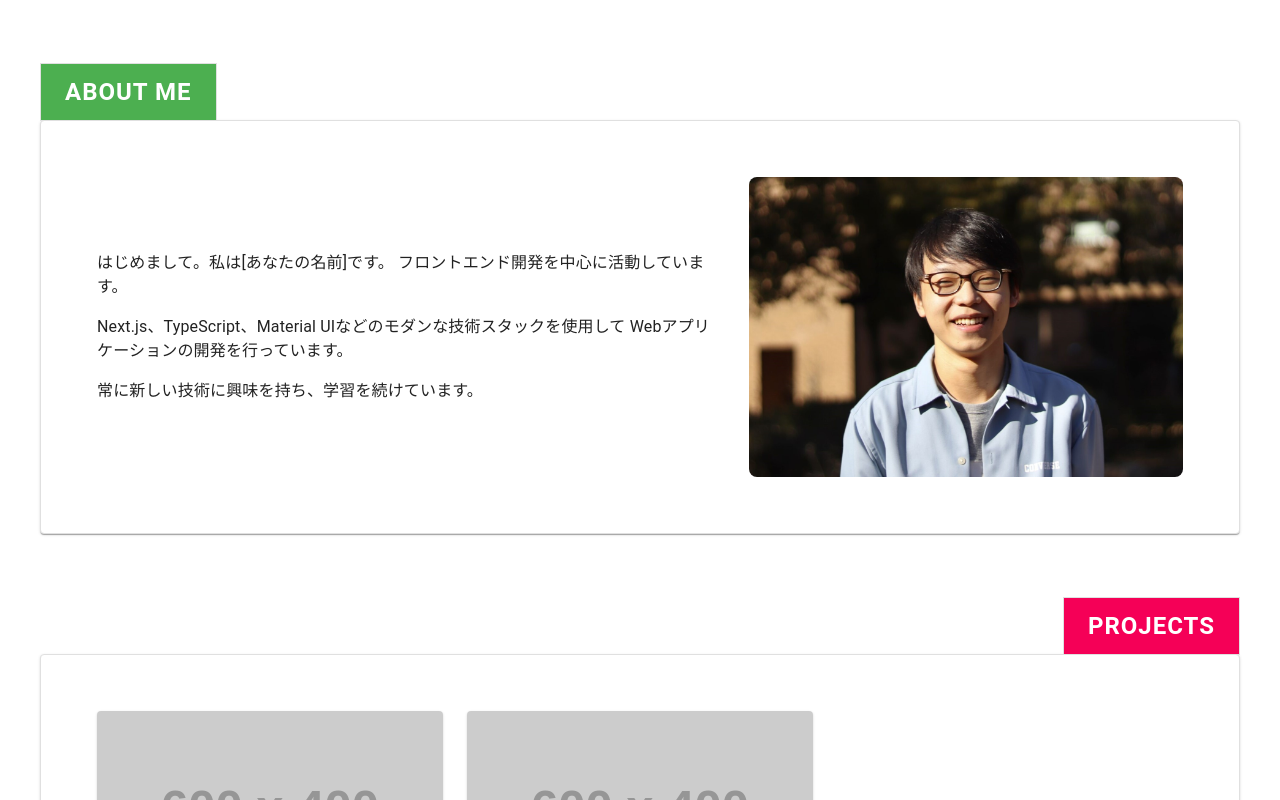
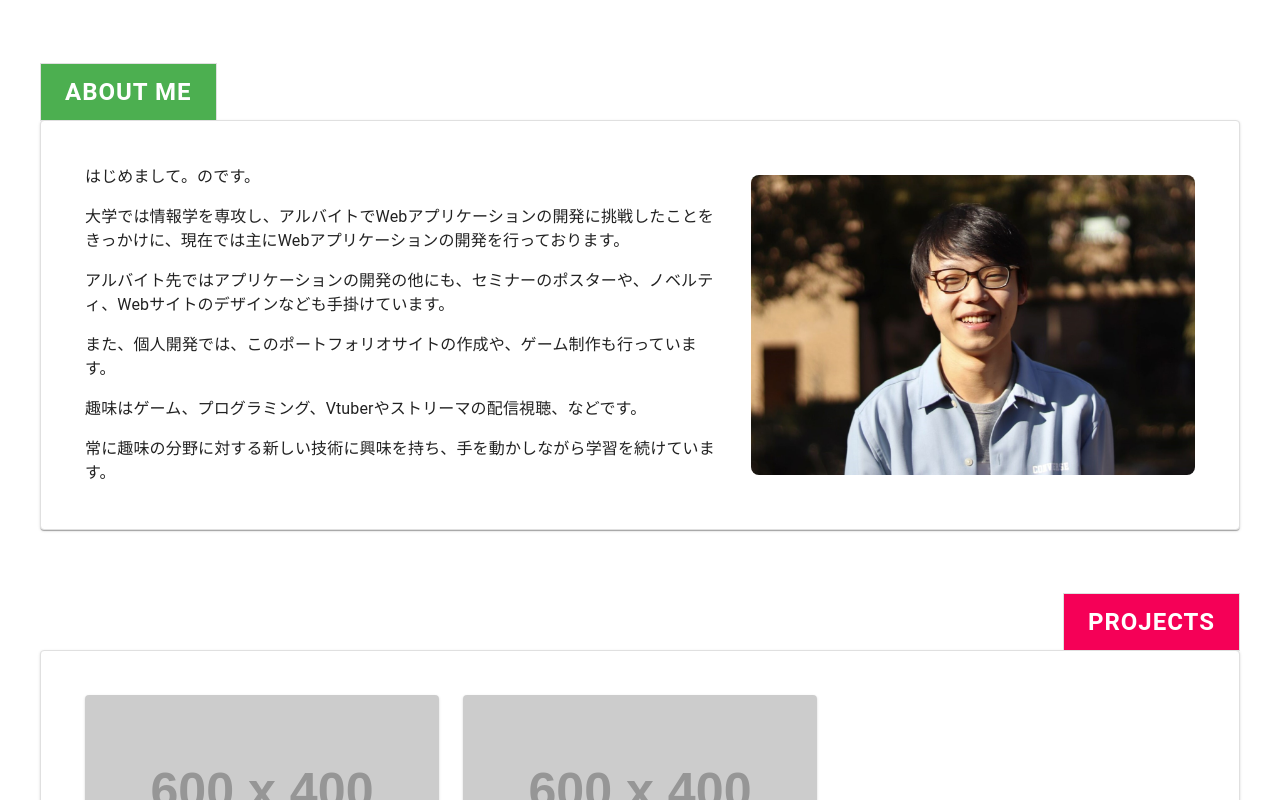
Before and after one commit to Yama9120/my_portfolio, a Next.js app: page / in a window 1280 px wide. Shown: the part 800-1600 px from the top of the page. Built offline with nearby package versions, Linux system fonts and the light colour scheme.

Commit message:
feat: add about detail

```diff
--- a/app/components/sections/about.tsx
+++ b/app/components/sections/about.tsx
@@ -18,15 +18,22 @@ export default function About() {
                 {/* 左側: テキストコンテンツ */}
                 <Grid item xs={12} md={7}>
                     <Typography variant="body1" paragraph>
-                        はじめまして。私は[あなたの名前]です。
-                        フロントエンド開発を中心に活動しています。
+                        はじめまして。{process.env.NEXT_PUBLIC_UNIV_NAME}の{process.env.NEXT_PUBLIC_MY_NAME}です。
                     </Typography>
                     <Typography variant="body1" paragraph>
-                        Next.js、TypeScript、Material UIなどのモダンな技術スタックを使用して
-                        Webアプリケーションの開発を行っています。
+                        大学では情報学を専攻し、アルバイトでWebアプリケーションの開発に挑戦したことをきっかけに、現在では主にWebアプリケーションの開発を行っております。
+                    </Typography>
+                    <Typography variant="body1" paragraph>
+                        アルバイト先ではアプリケーションの開発の他にも、セミナーのポスターや、ノベルティ、Webサイトのデザインなども手掛けています。
+                    </Typography>
+                    <Typography variant="body1" paragraph>
+                        また、個人開発では、このポートフォリオサイトの作成や、ゲーム制作も行っています。
+                    </Typography>
+                    <Typography variant="body1" paragraph>
+                        趣味はゲーム、プログラミング、Vtuberやストリーマの配信視聴、などです。
                     </Typography>
                     <Typography variant="body1">
-                        常に新しい技術に興味を持ち、学習を続けています。
+                        常に趣味の分野に対する新しい技術に興味を持ち、手を動かしながら学習を続けています。
                     </Typography>
                 </Grid>
                 {/* 右側: 画像 */}
--- a/app/components/ui/section-container.tsx
+++ b/app/components/ui/section-container.tsx
@@ -125,7 +125,7 @@ export default function SectionContainer({
                     border: '1px solid #e0e0e0',
                     borderRadius: '4px',
                     boxShadow: 1,
-                    p: 3,
+                    p: 1.5,
                     opacity: isVisible ? 1 : 0,
                     animation: isVisible
                         ? `${align === 'left' ? slideInLeft : slideInRight} 0.8s ease-out forwards`
```
